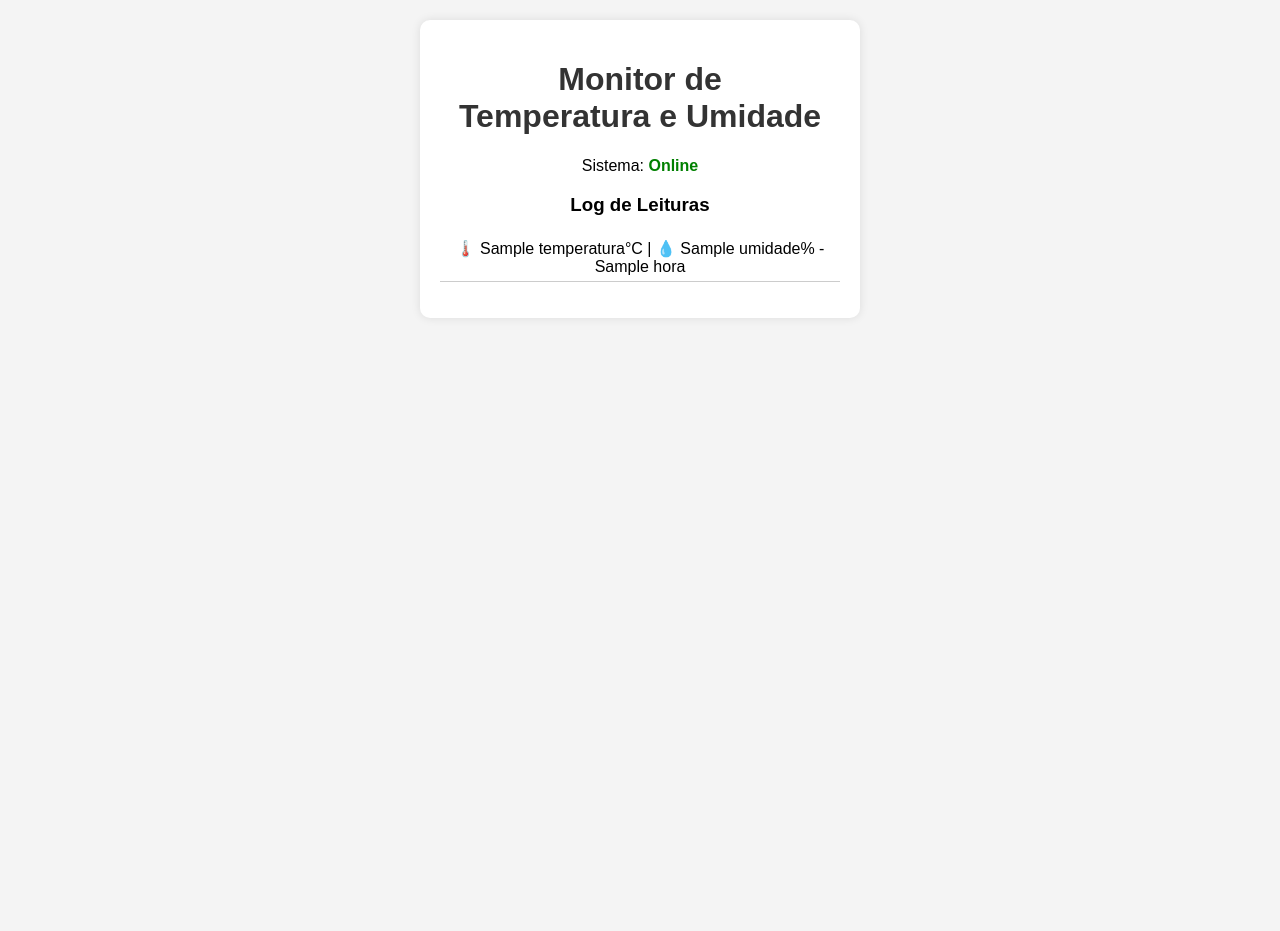
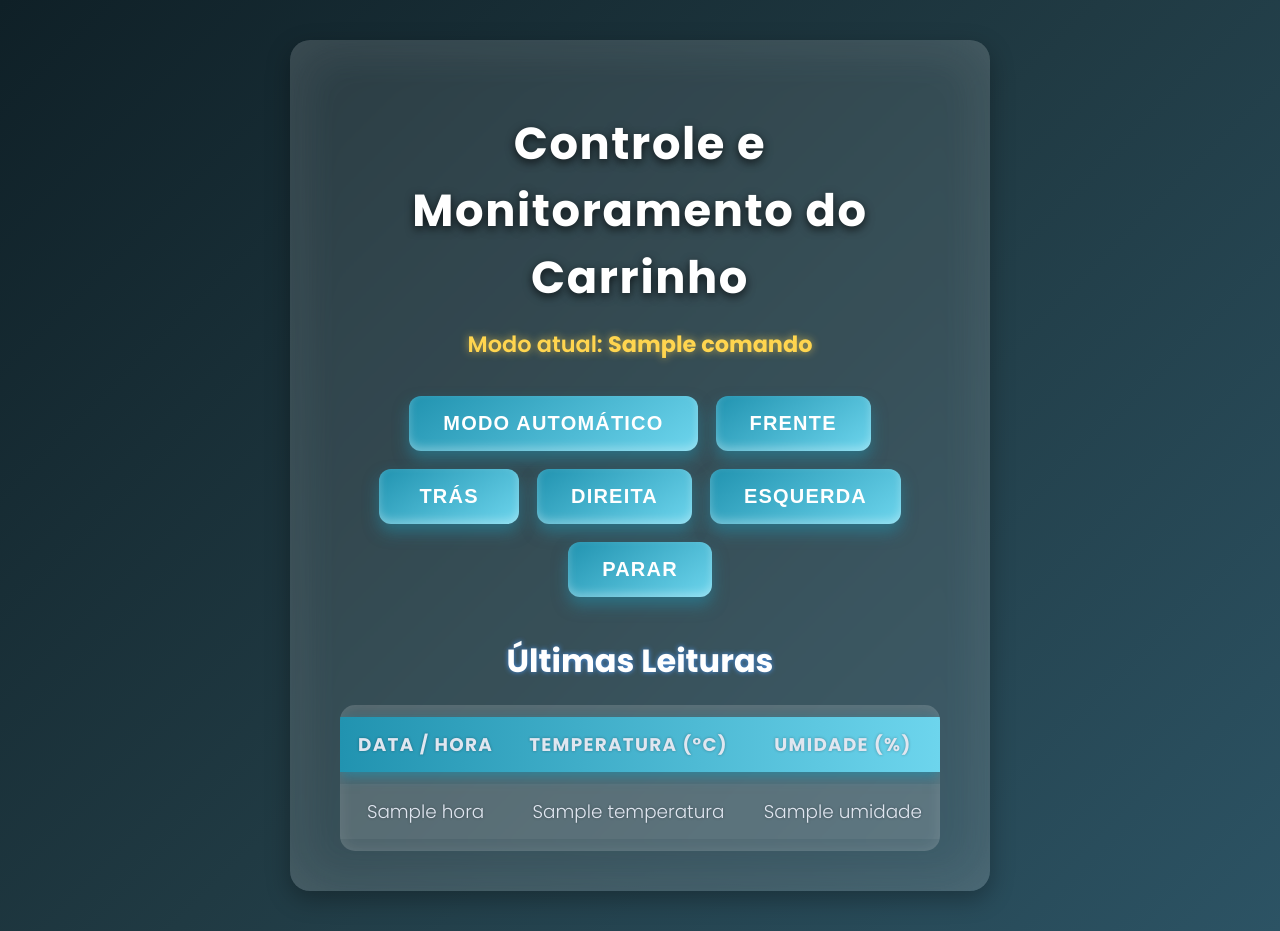
Before and after one commit to lucasroussenq/AVG-Project, a Flask app: template ciber/templates/index.html in a window 1280 px wide. Before the commit the page ends 282 px from the top, so only its background shows below. Run offline with Flask 3, Linux system fonts and the light colour scheme; the template is opened without the code that fills it: most values are stand-ins (such as "Sample title", 1, 10 or a date in 2020).

Commit message:
Update index.html

```diff
--- a/ciber/templates/index.html
+++ b/ciber/templates/index.html
@@ -1,50 +1,251 @@
 <!DOCTYPE html>
 <html lang="pt-br">
 <head>
-    <meta charset="UTF-8">
-    <title>Monitor de Temperatura e Umidade</title>
+  <meta charset="UTF-8" />
+  <title>Controle do Carrinho | Dashboard</title>
+  <meta name="viewport" content="width=device-width, initial-scale=1" />
   <style>
-        body { font-family: Arial; background: #f4f4f4; text-align: center; }
-        h1 { color: #333; }
-        .card {
-            background: white;
-            padding: 20px;
-            margin: 20px auto;
-            width: 400px;
-            border-radius: 10px;
-            box-shadow: 0 0 10px rgba(0,0,0,0.1);
+    @import url('https://fonts.googleapis.com/css2?family=Poppins:wght@300;600;700&display=swap');
+
+    * {
+      box-sizing: border-box;
     }
-        ul { list-style: none; padding: 0; }
-        li { padding: 5px; border-bottom: 1px solid #ccc; }
+
+    body {
+      margin: 0;
+      font-family: 'Poppins', sans-serif;
+      background: linear-gradient(135deg, #0f2027, #203a43, #2c5364);
+      color: #e0e6f0;
+      min-height: 100vh;
+      display: flex;
+      flex-direction: column;
+      align-items: center;
+      padding: 40px 20px;
+    }
+
+    h1 {
+      font-weight: 700;
+      font-size: 2.8rem;
+      letter-spacing: 0.1rem;
+      margin-bottom: 1rem;
+      text-align: center;
+      text-shadow: 0 3px 10px rgba(0,0,0,0.7);
+      color: #ffffff;
+    }
+
+    .container {
+      background: rgba(255, 255, 255, 0.1);
+      border-radius: 20px;
+      padding: 40px 50px;
+      max-width: 700px;
+      width: 100%;
+      box-shadow:
+        0 8px 24px rgba(0,0,0,0.3),
+        inset 0 0 60px rgba(255,255,255,0.1);
+      backdrop-filter: blur(20px);
+      -webkit-backdrop-filter: blur(20px);
+    }
+
+    #status {
+      font-size: 1.4rem;
+      font-weight: 600;
+      margin-bottom: 35px;
+      text-align: center;
+      color: #ffd54f;
+      text-shadow: 0 0 8px #ffd54faa;
+    }
+
+    .buttons-group {
+      display: flex;
+      flex-wrap: wrap;
+      justify-content: center;
+      gap: 18px;
+      margin-bottom: 40px;
+    }
+
+    button {
+      background: linear-gradient(145deg, #2193b0, #6dd5ed);
+      border: none;
+      border-radius: 12px;
+      color: #fff;
+      font-weight: 700;
+      font-size: 1.25rem;
+      padding: 16px 34px;
+      cursor: pointer;
+      box-shadow:
+        0 8px 15px rgba(33,147,176,0.5),
+        inset 0 -4px 8px rgba(255,255,255,0.3);
+      transition:
+        background 0.3s ease,
+        transform 0.15s ease,
+        box-shadow 0.3s ease;
+      user-select: none;
+      min-width: 140px;
+      text-align: center;
+      text-transform: uppercase;
+      letter-spacing: 0.06em;
+    }
+    button:hover {
+      background: linear-gradient(145deg, #4a90e2, #6dd5ed);
+      box-shadow:
+        0 12px 25px rgba(74,144,226,0.7),
+        inset 0 -6px 10px rgba(255,255,255,0.4);
+      transform: translateY(-3px);
+    }
+    button:active {
+      transform: translateY(1px);
+      box-shadow: 0 5px 10px rgba(74,144,226,0.5);
+    }
+
+    h2 {
+      text-align: center;
+      font-weight: 700;
+      font-size: 2rem;
+      margin-bottom: 20px;
+      color: #fff;
+      text-shadow: 0 0 5px #4a90e2;
+    }
+
+    table {
+      width: 100%;
+      border-collapse: separate;
+      border-spacing: 0 12px;
+      font-size: 1.15rem;
+      background: rgba(255, 255, 255, 0.12);
+      border-radius: 15px;
+      overflow: hidden;
+      box-shadow: inset 0 0 15px rgba(255,255,255,0.1);
+    }
+
+    thead tr {
+      background: linear-gradient(90deg, #2193b0, #6dd5ed);
+      color: #fff;
+      font-weight: 700;
+      letter-spacing: 0.07em;
+      text-transform: uppercase;
+      box-shadow: 0 4px 12px rgba(33,147,176,0.7);
+    }
+
+    th, td {
+      padding: 14px 18px;
+      text-align: center;
+      color: #e0e6f0;
+      text-shadow: 0 0 3px rgba(0,0,0,0.3);
+    }
+
+    tbody tr {
+      background: rgba(255, 255, 255, 0.05);
+      border-radius: 12px;
+      transition: background 0.3s ease;
+    }
+    tbody tr:hover {
+      background: rgba(255, 255, 255, 0.15);
+    }
+
+    /* Responsividade */
+    @media (max-width: 480px) {
+      .container {
+        padding: 25px 20px;
+      }
+      button {
+        min-width: 100%;
+        font-size: 1.1rem;
+        padding: 14px 0;
+      }
+      h1 {
+        font-size: 2rem;
+      }
+      h2 {
+        font-size: 1.5rem;
+      }
+      th, td {
+        padding: 12px 10px;
+        font-size: 1rem;
+      }
+    }
   </style>
 </head>
 <body>
-    <div class="card">
-        <h1> Monitor de <br> Temperatura e Umidade</h1>
-        <p>Sistema: <b style="color: green;">Online</b></p>
 
-        <h3> Log de Leituras</h3>
-        <ul id="log">
+  <div class="container">
+    <h1>Controle e Monitoramento do Carrinho</h1>
+
+    <div id="status">Modo atual: <b id="modoAtual">{{ comando }}</b></div>
+
+    <div class="buttons-group">
+      <button onclick="enviarComando('auto')">Modo Automático</button>
+      <button onclick="enviarComando('frente')">Frente</button>
+      <button onclick="enviarComando('tras')">Trás</button>
+      <button onclick="enviarComando('direita')">Direita</button>
+      <button onclick="enviarComando('esquerda')">Esquerda</button>
+      <button onclick="enviarComando('parar')">Parar</button>
+    </div>
+
+    <h2>Últimas Leituras</h2>
+    <table>
+      <thead>
+        <tr>
+          <th>Data / Hora</th>
+          <th>Temperatura (°C)</th>
+          <th>Umidade (%)</th>
+        </tr>
+      </thead>
+      <tbody id="log">
         {% for dado in dados %}
-            <li>🌡️ {{dado.temperatura}}°C | 💧 {{dado.umidade}}% - {{dado.hora}}</li>
+        <tr>
+          <td>{{ dado.hora }}</td>
+          <td>{{ dado.temperatura }}</td>
+          <td>{{ dado.umidade }}</td>
+        </tr>
         {% endfor %}
-        </ul>
+      </tbody>
+    </table>
   </div>
 
   <script>
-        setInterval(() => {
-            fetch('/api/dados')
-            .then(res => res.json())
-            .then(data => {
-                document.getElementById('temp').innerText = data.temperatura;
-                document.getElementById('umid').innerText = data.umidade;
+    async function enviarComando(comando) {
+      try {
+        const res = await fetch('/api/comando', {
+          method: 'POST',
+          headers: {'Content-Type': 'application/json'},
+          body: JSON.stringify({acao: comando})
+        });
+
+        if (!res.ok) throw new Error('Erro ao enviar comando');
+
+        document.getElementById('modoAtual').innerText = comando;
+      } catch (err) {
+        alert('Erro: ' + err.message);
+      }
+    }
+
+    setInterval(async () => {
+      try {
+        const res = await fetch('/api/dados');
+        if (!res.ok) throw new Error('Erro ao buscar dados');
+
+        const data = await res.json();
 
         const log = document.getElementById('log');
-                const item = document.createElement('li');
-                item.innerText = 🌡️ ${data.temperatura}°C | 💧 ${data.umidade}% - ${data.hora};
-                log.prepend(item);
-            });
+        if (data.hora) {
+          const novaLinha = document.createElement('tr');
+          novaLinha.innerHTML = `
+            <td>${data.hora}</td>
+            <td>${data.temperatura}</td>
+            <td>${data.umidade}</td>
+          `;
+          log.prepend(novaLinha);
+
+          // Limitar máximo de 20 linhas
+          while (log.children.length > 20) {
+            log.removeChild(log.lastChild);
+          }
+        }
+      } catch (e) {
+        console.error(e);
+      }
     }, 5000);
   </script>
+
 </body>
 </html>
```
Lines whose indentation alone changed are shown as unchanged.
